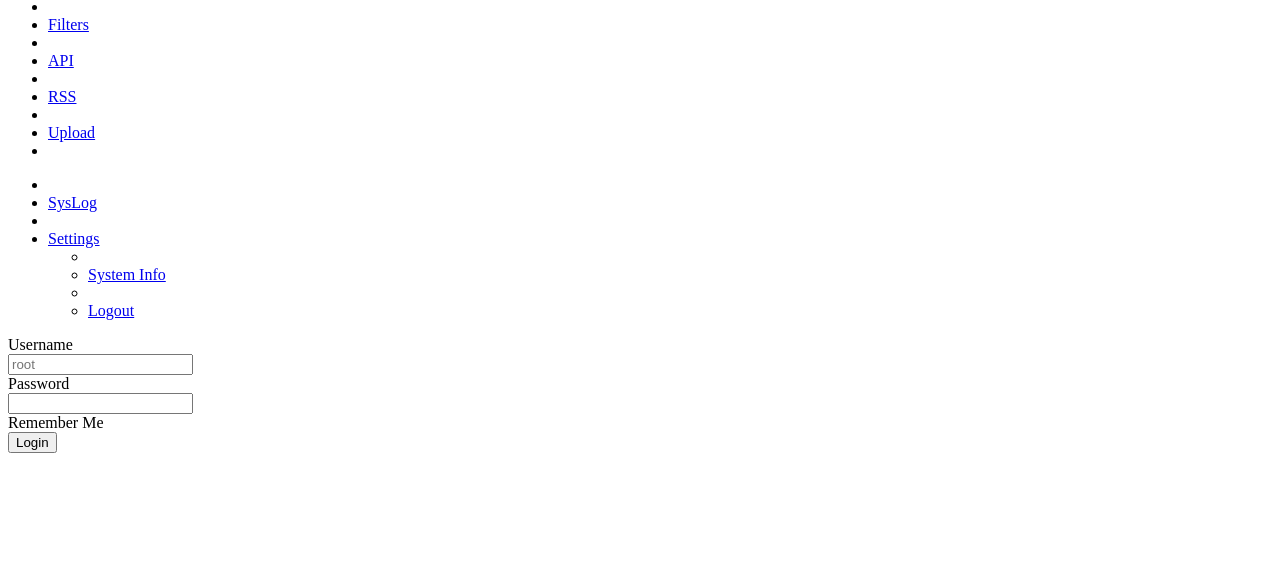
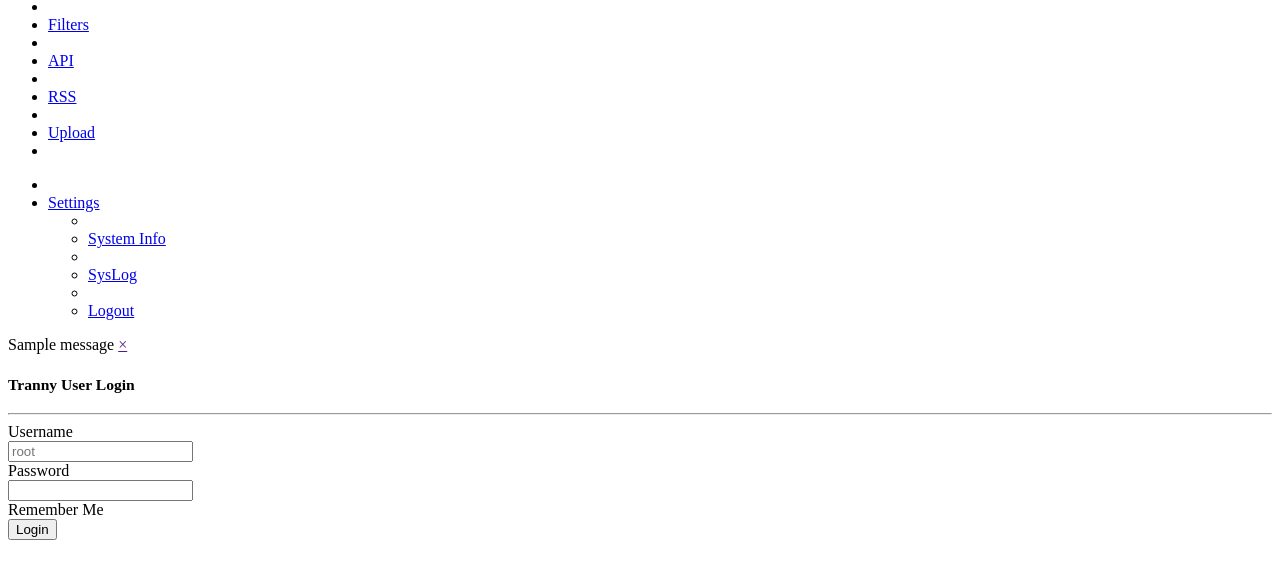
Before and after one commit to bobbintb/tranny, a Flask app: template tranny/web/templates/login.html in a window 1280 px wide. Shown: the part 139-718 px from the top of the page. Run offline with Flask 2, Linux system fonts and the light colour scheme; the template is opened without the code that fills it: most values are stand-ins (such as "Sample title", 1, 10 or a date in 2020); one stand-in notice (Sample message) is shown; parts of the project's set-up code (start-up, migrations or seed data) failed here and were passed over.

Commit message:
#19 Updated login system

```diff
--- a/tranny/web/__init__.py
+++ b/tranny/web/__init__.py
@@ -3,7 +3,7 @@ from logging import getLogger, INFO
 from json import dumps
 from ConfigParser import NoSectionError, NoOptionError
 from flask import Flask, url_for, redirect, session, render_template, g
-from flask.ext.login import LoginManager, confirm_login
+from flask.ext.login import LoginManager, confirm_login, current_user
 from tranny.info import file_size
 from tranny import datastore
 
@@ -19,9 +19,10 @@ app.jinja_env.filters['file_size'] = file_size
 
 # Setup Flask-login
 login_manager = LoginManager()
-login_manager.init_app(app)
 login_manager.login_view = "webui.login"
 login_manager.session_protection = "strong"
+login_manager.login_message_category = "alert"
+login_manager.init_app(app)
 
 
 @login_manager.user_loader
@@ -34,6 +35,11 @@ def refresh():
     # do stuff
     confirm_login()
     return True
+
+
+@login_manager.unauthorized_handler
+def login_redir():
+    return redirect(url_for(".login"))
 
 
 def render(template_name, **kwargs):
@@ -56,10 +62,11 @@ def response(status=0, msg=None):
 def before_request():
     from tranny import session
     g.session = session
+    g.user = current_user
 
 
 @app.route("/")
-def index():
+def default_index():
     return redirect(url_for("webui.index"))
 
 
--- a/tranny/web/templates/base.html
+++ b/tranny/web/templates/base.html
@@ -19,17 +19,21 @@
 <body>
 
 {% include "top_bar.html" %}
+{% with messages = get_flashed_messages(with_categories=true) %}
+    {% if messages %}
+        <div class="row">
+            <div class="large-12 columns" id="user_messages">
+                {% for category, message in messages %}
+                    <div class="rounded alert-box {{ category }}_bg secondary">
+                        {{ message }} <a href="" class="close">&times;</a></div>
+                {% endfor %}
+            </div>
+        </div>
+    {% endif %}
+{% endwith %}
 
 <div class="row">
     <div class="large-12 columns">
-        <div class="row">
-            <div class="large-12 columns" id="user_messages">
-                {% for message in messages %}
-                    <div id="msgid_#{msg_cur_id}" class="rounded alert-box [{{ message[1] }} secondary]">
-                        {{ message[0] }} <a href="" class="close">&times;</a></div>
-                {% endfor %}
-            </div>
-        </div>
         {% block content %}{% endblock %}
     </div>
 </div>
--- a/tranny/web/templates/login.html
+++ b/tranny/web/templates/login.html
@@ -3,6 +3,8 @@
 {% block content %}
     <div class="row">
         <div class="small-6 large-centered columns">
+            <h3><small>Tranny User Login</small></h3>
+            <hr>
             <form action="{{ url_for(".login_perform") }}" method="post" class="custom">
                 <div class="row collapse">
                     <div class="small-3 columns">
--- a/tranny/web/templates/top_bar.html
+++ b/tranny/web/templates/top_bar.html
@@ -1,7 +1,7 @@
 <div class="sticky">
 <nav class="top-bar">
     <ul class="title-area" style="background-color: #5da423">
-        <li class="name"><h1><a href="#"><i class="icon-gauge"></i> Tranny </a></h1></li>
+        <li class="name"><h1><a href="{{ url_for(".index") }}"><i class="icon-gauge"></i> Tranny </a></h1></li>
         <li class="toggle-topbar menu-icon"><a href="#"><span>Menu</span></a></li>
     </ul>
 
@@ -41,16 +41,17 @@
 
         <!-- Right Nav Section -->
         <ul class="right">
-            <li class="divider"></li>
-            <li {% if section == "syslog" %}class="active"{% endif %}>
-                <a href="{{ url_for("webui.syslog") }}"><i class="icon-list-alt"></i> SysLog</a>
-            </li>
+
             <li class="divider"></li>
             <li class="has-dropdown{% if section == "settings" %} active{% endif %}">
                 <a href="{{ url_for("webui.settings") }}"><i class="icon-wrench"></i> Settings</a>
                 <ul class="dropdown">
                     <li class="divider"></li>
                     <li><a href="{{ url_for("webui.system") }}"><i class="icon-chart-area"></i> System Info</a></li>
+                    <li class="divider"></li>
+                    <li {% if section == "syslog" %}class="active"{% endif %}>
+                        <a href="{{ url_for("webui.syslog") }}"><i class="icon-list-alt"></i> SysLog</a>
+                    </li>
                     <li class="divider"></li>
                     <li><a href="{{ url_for("webui.logout") }}"><i class="icon-lock-open"></i> Logout</a></li>
                 </ul>
```
